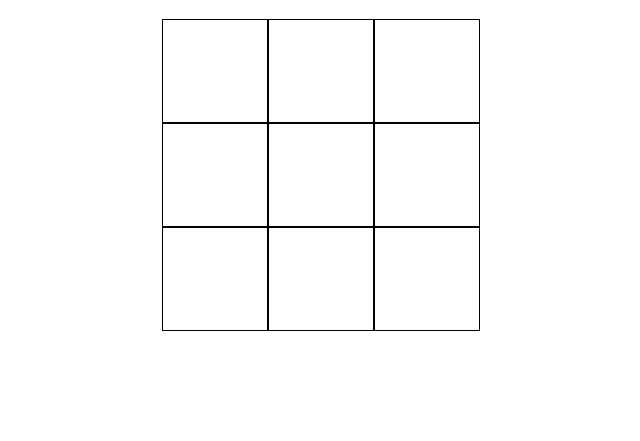
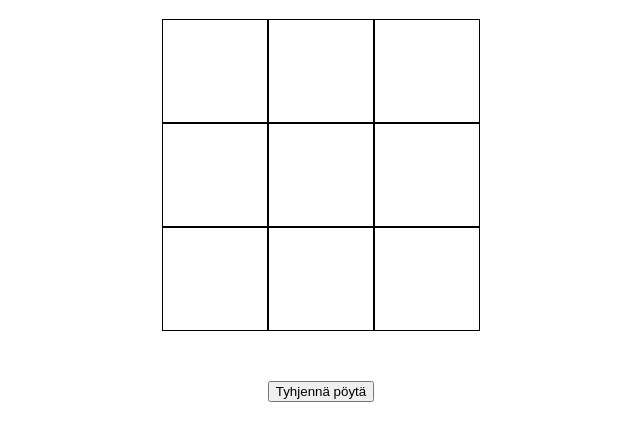
Before and after one commit to pete874/ristinolla_js, a plain HTML site: page index.html in a window 1280 px wide. Shown: the part 61-502 px from the top of the page, without its empty margins (319-959 px from the left). Drawn offline with Linux system fonts and the light colour scheme.

Commit message:
tyhjennysnappi lisätty

```diff
--- a/index.html
+++ b/index.html
@@ -23,5 +23,7 @@
 
     </div>
 
+    <button type="button" name="button" onclick="tyhjenna()">Tyhjennä pöytä</button>
+
   </body>
 </html>
--- a/script.js
+++ b/script.js
@@ -162,6 +162,9 @@ function voitonTarkistus() {
     document.getElementById("ruutu8").disabled = true;
     document.getElementById("ruutu9").disabled = true;
   }
+
+  // Tarkistetaan tasapeli
+
 }
 
 
@@ -287,3 +290,29 @@ function ruutu9Klikki() {
     vuoronTarkistus = 1;
   }
 }
+
+//Pöydän tyhjennys funktio
+
+function tyhjenna() {
+  //Muutetaan valuet tyhjiksi
+  document.getElementById('ruutu1').value = "";
+  document.getElementById('ruutu2').value = "";
+  document.getElementById('ruutu3').value = "";
+  document.getElementById('ruutu4').value = "";
+  document.getElementById('ruutu5').value = "";
+  document.getElementById('ruutu6').value = "";
+  document.getElementById('ruutu7').value = "";
+  document.getElementById('ruutu8').value = "";
+  document.getElementById('ruutu9').value = "";
+
+  // poistetaan kaikki disabloidut ruudut
+  document.getElementById("ruutu1").disabled = false;
+  document.getElementById("ruutu2").disabled = false;
+  document.getElementById("ruutu3").disabled = false;
+  document.getElementById("ruutu4").disabled = false;
+  document.getElementById("ruutu5").disabled = false;
+  document.getElementById("ruutu6").disabled = false;
+  document.getElementById("ruutu7").disabled = false;
+  document.getElementById("ruutu8").disabled = false;
+  document.getElementById("ruutu9").disabled = false;
+}
--- a/style.css
+++ b/style.css
@@ -27,3 +27,7 @@ body {
   text-align: center;
   font-size: 70px;
 }
+
+button {
+  margin-top: 50px;
+}
```
